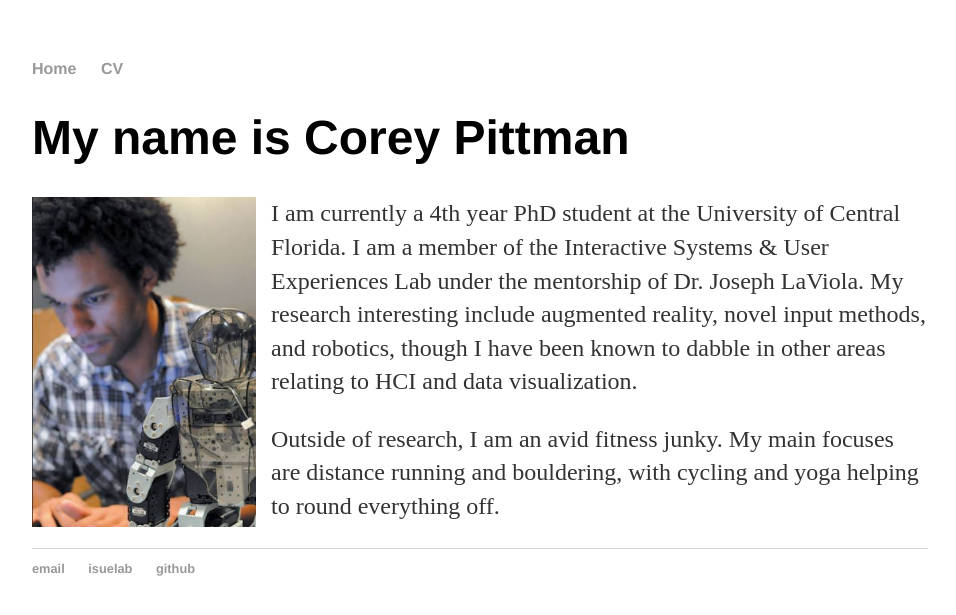
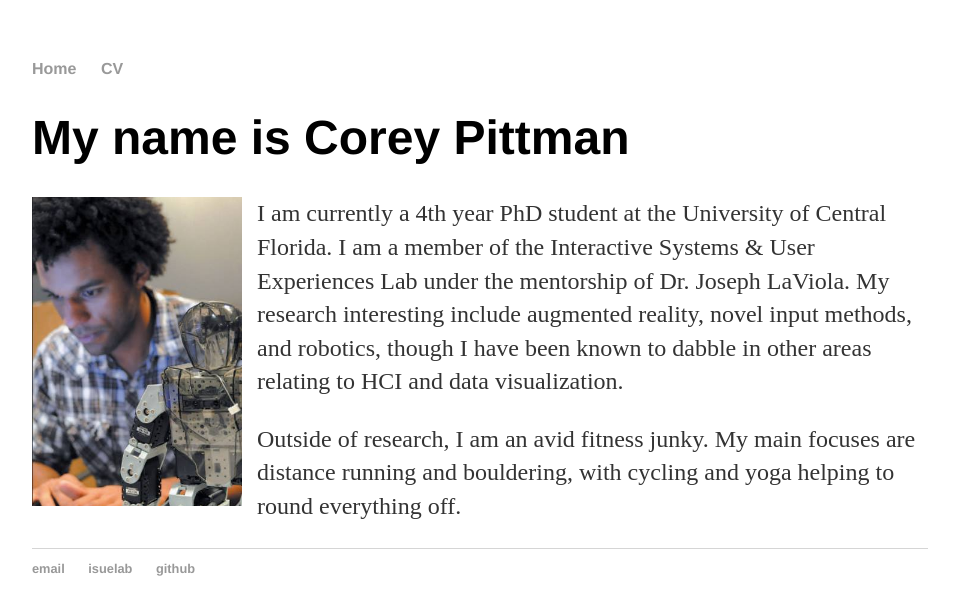
Before and after one commit to crpittman/crpittman.github.io, a Jekyll site: the page built from index.html, in a window 1280 px wide. Shown: the top 615 px of the page, without its empty margins (160-1116 px from the left). Built offline with Jekyll 4.4.1, drawn with Linux system fonts in a browser that asks for light colours.

Commit message:
Update index.html

```diff
--- a/index.html
+++ b/index.html
@@ -4,7 +4,7 @@ title: Corey Pittman
 ---
 <div class="blurb">
 <h1>My name is Corey Pittman</h1>
-	<img src="/images/me.jpg" alt="Me and a Bioloid." style="height:auto; width:25%; max-width: 300px; padding-bottom:15px; padding-right:15px;" align="left">
+	<img src="/images/me.jpg" alt="Me and a Bioloid." style="height:auto; width:25%; max-width: 210px; padding-bottom:15px; padding-right:15px;" align="left">
 	<p>I am currently a 4th year PhD student at the University of Central Florida. I am a member of the Interactive Systems
 	& User Experiences Lab under the mentorship of Dr. Joseph LaViola. My research interesting include augmented reality,
 	novel input methods, and robotics, though I have been known to dabble in other areas relating to HCI and data visualization.</p>
```
